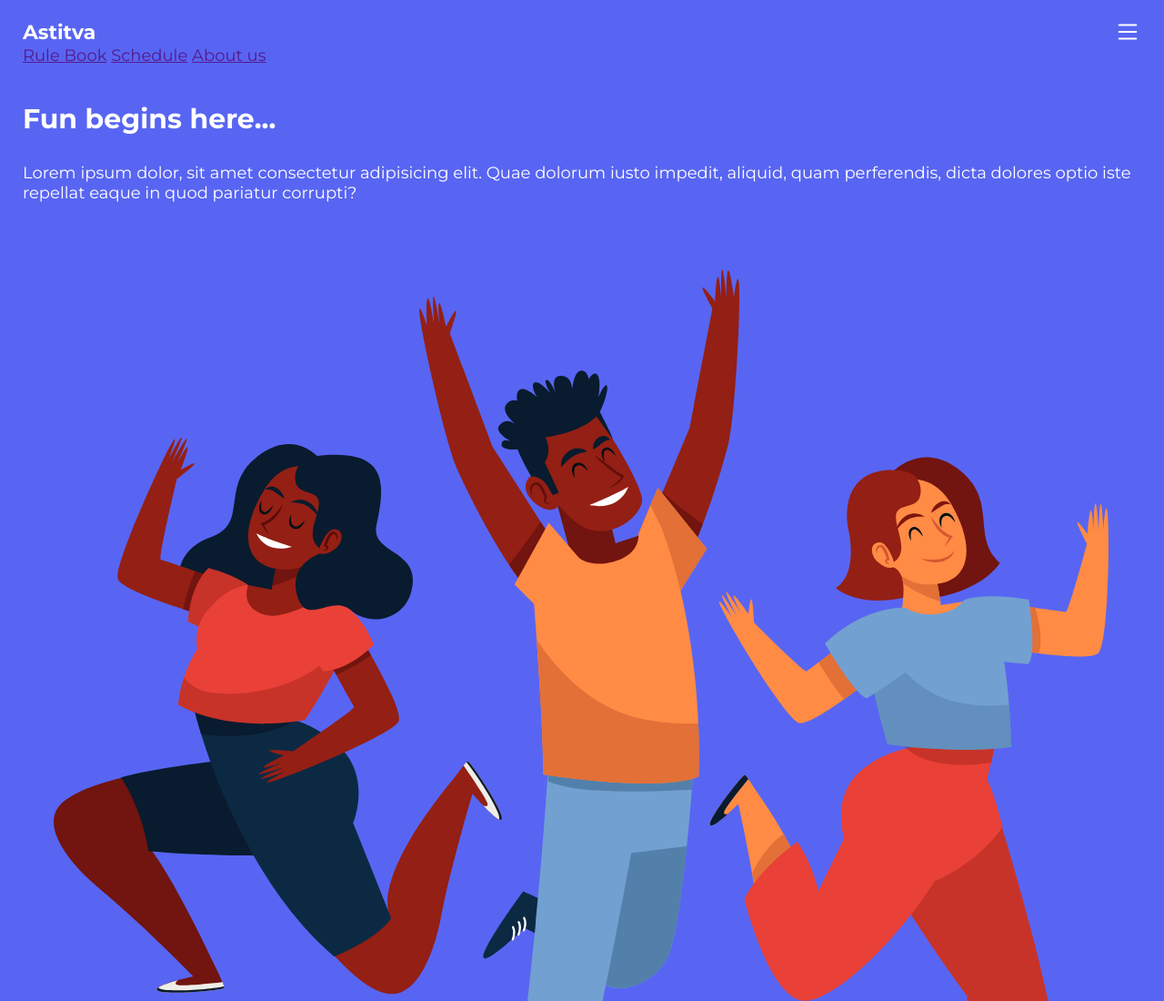
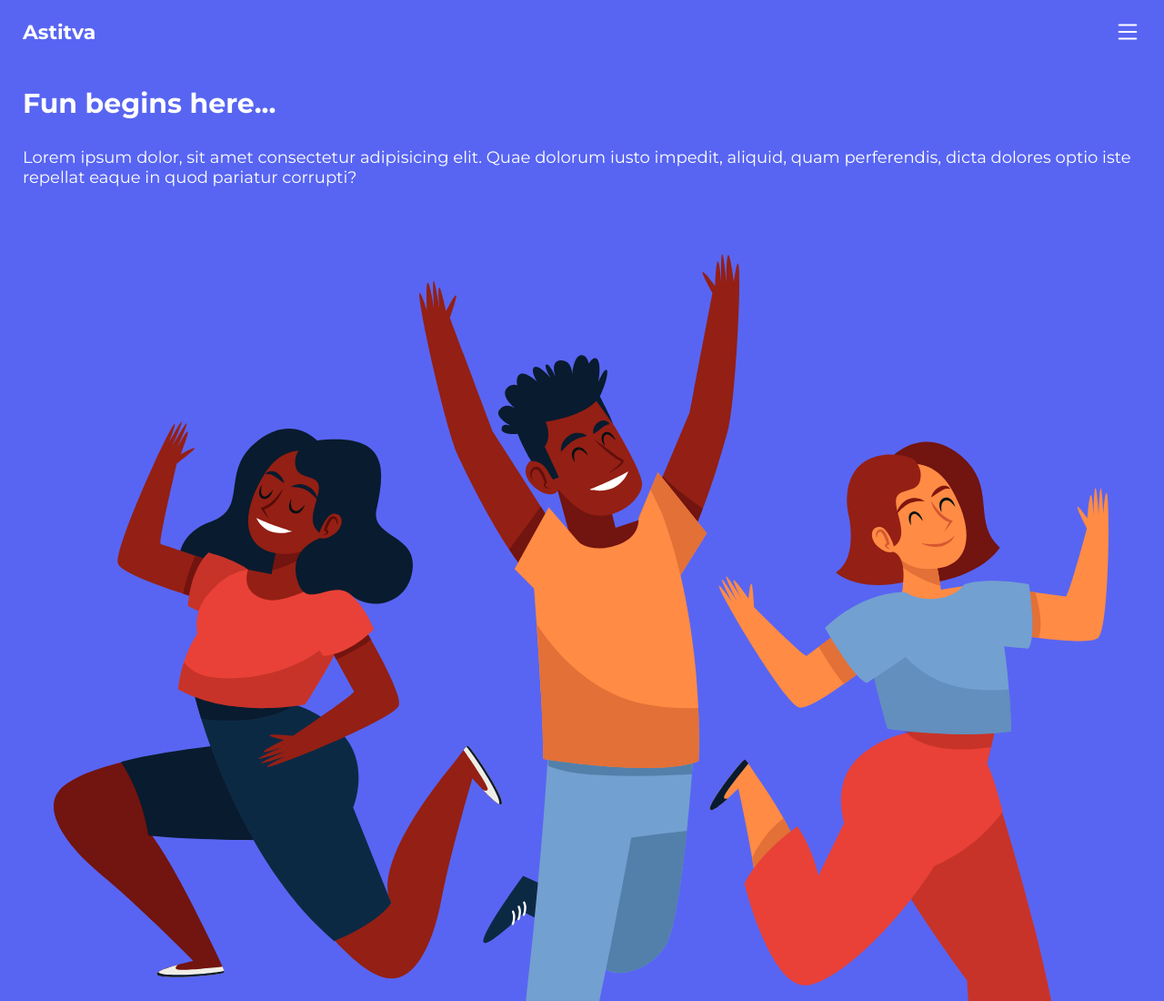
Before and after one commit to sumeet-08/astitva, a plain HTML site: page index.html in a window 1280 px wide. Shown: the top 1100 px of the page at 91% size. Drawn offline with Linux system fonts and the light colour scheme.

Commit message:
Update style.css

```diff
--- a/style.css
+++ b/style.css
@@ -21,6 +21,34 @@ body{
     display: flex;
     justify-content: space-between;
     align-items: center;
+}
+
+.menu {
+    display: flex;
+    flex-direction: column;
+    margin-top: 5px ;
+}
+
+.menu a {
+    text-decoration: none;
+    text-align: right;
+    color: white;
+    text-align: left;
+    margin: 10px 0px;
+    font-size: 18px;
+    font-weight: 280;
+    font-family: 'Montserrat', sans-serif;
+}
+
+.menu {
+    max-height: 0px;
+    overflow: hidden;
+    transition: max-height .8s ease-in-out;
+}
+
+.club1.active .menu {
+    max-height: 300px;
+    animation: fade .5s ease-in-out;
 }
 
 .logo {
```
